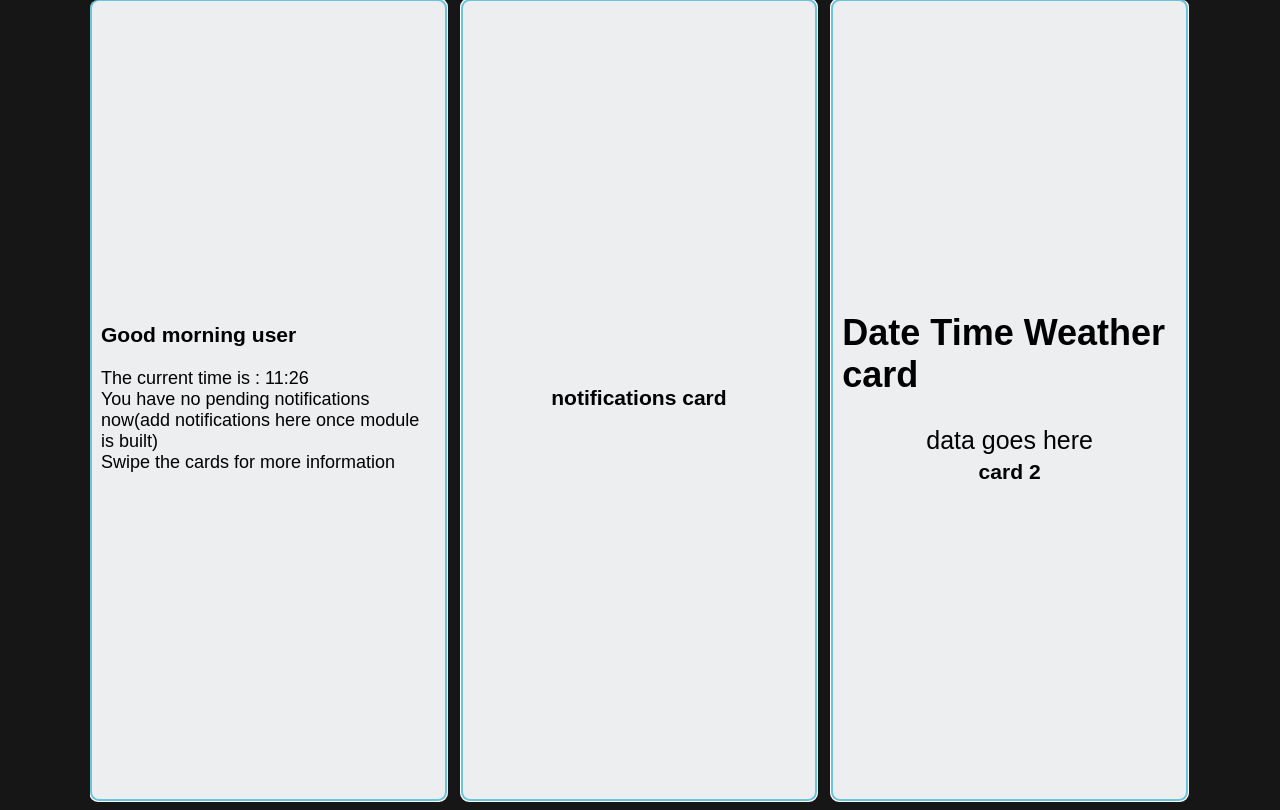
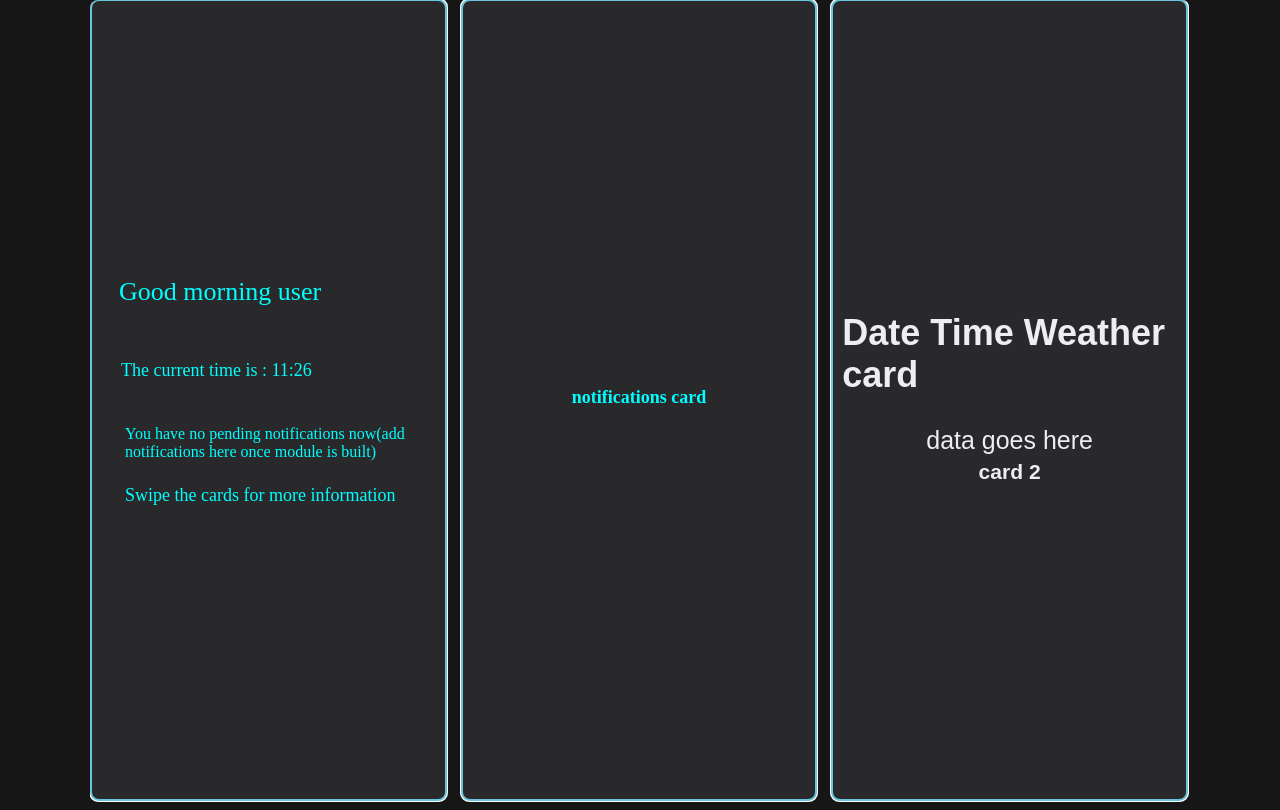
Before and after one commit to josssss07/MIRAG8_site_demo, a plain HTML site: page index.html in a window 1280 px wide. Drawn offline with nearby package versions, Linux system fonts and the light colour scheme; no server answers; a web font is replaced by a local one.

Commit message:
color edits

```diff
--- a/index.html
+++ b/index.html
@@ -1,6 +1,7 @@
 <!DOCTYPE html>
 <html lang="en" dir="ltr">
   <head>
+    <link rel="stylesheet" href="./styles/greeting_card.css">
     <meta charset="utf-8" />
     <title>Infinite Card Slider JavaScript | CodingNepal</title>
     <link rel="stylesheet" href="./styles/style.css">
@@ -14,15 +15,17 @@
         <!--grettings card-->
         <li class="card">
           <div class="greetings-info-card">
-            <h3 id='greetings' class="greetings"></h3><br>
+            <p id='greetings' class="greetings"></p><br>
             <p id="current-time" class="current-time"></p>
-            <p>You have no pending notifications now(add notifications here once module is built)</p>
-            <p>Swipe the cards for more information</p>
+            <div class="info-card-greet">
+              <p class="info-p">You have no pending notifications now(add notifications here once module is built)</p>
+              <p class="info-p-2">Swipe the cards for more information</p>
+            </div>
           </div>
         </li>
         <!--notifications cards-->
         <li class="card">
-          <h3>notifications card</h3>
+          <h3 class="notif-card">notifications card</h3>
         </li>
         <!--date time card-->
         <li class="card">
@@ -35,7 +38,6 @@
           <div class="container">
             <div class="todo-header">
               <h2>ToDo List</h2>
-              <img src="images/notebook.webp" height="50px" />
             </div>
             <div class="todo-body">
               <input
@@ -57,7 +59,7 @@
             </div>
         </li>
         <li class="card">
-          <h2>Stocks card example</h2>
+          <h2 style="color: aqua;">Stocks card example</h2>
           <div class="blocker">
             <canvas id="myChart"></canvas>
           </div>
@@ -116,16 +118,18 @@
             fetchData();
           </script>
         </li>
-        <li class="card">
+        <li class="card" style="color: aqua;">
           <h3>spotify card</h3>
         </li>
-        <li class="card">
+        <li class="card" style="color: aqua;">
           <h3>email card</h3>
         </li>
+        <!--
         <li class="card">
-          <h3>youtube card</h3>
+          <iframe src="https://www.youtube.com" height="600" width="250"></iframe>
         </li>
-        <li class="card">
+        -->
+        <li class="card" style="color: aqua;">
           <h3>home assist card</h3>
         </li>
       </ul>
--- /dev/null
+++ b/styles/greeting_card.css
@@ -0,0 +1,43 @@
+.greetings-info-card{
+    display: flex;
+    flex-direction: column;
+    color: aqua;
+}
+
+.greetings{
+    font-size: 26px;
+    padding: 12px;
+    padding-left: 18px;
+    font-family: 'JetBrains Mono';
+}
+.current-time{
+    padding: 20px;
+    display: inline;
+    font-family: 'JetBrains Mono';
+    font-size: 18px;
+}
+
+.info-card-greet{
+    display: flex;
+    flex-direction: column;
+    padding: 12px;
+}
+
+.info-p{
+    padding: 12px;
+    font-size: 16px;
+    font-family: 'JetBrains Mono';
+}
+
+.info-p-2{
+    padding: 12px;
+    font-size: 18px;
+    font-family: 'JetBrains Mono';
+}
+
+.notif-card{
+    padding: 12px;
+    font-size: 18px;
+    font-family: 'JetBrains Mono';
+    color: aqua;
+}
--- a/styles/style.css
+++ b/styles/style.css
@@ -15,7 +15,6 @@ body {
   justify-content: center;
   min-height: 100vh;
   background-color: #161616;
-  color:white ;
 }
 .wrapper {
   max-width: 1100px;
@@ -89,6 +88,8 @@ body {
   outline-color: #68C5DB;
   overflow-y: auto; /*ADDITION FOR SCROLLABLE*/
   max-height: 800px;
+  color: #edeef0;
+  background-color: #29292c;
 }
 
 .carousel .card h2 {
@@ -113,6 +114,8 @@ body {
   }
 }
 
+
+
 /* to do list */
 .todo-header {
   display: flex;
@@ -121,6 +124,7 @@ body {
   padding-left: 5px;
   justify-content: center;
   position: relative;
+  color: aqua;
 }
 
 .todo-body {
@@ -176,7 +180,7 @@ li {
 h5 {
   text-align: center;
   margin-bottom: 10px;
-  color: green;
+  color: aqua;
 }
 
 .todo-controls {
@@ -248,3 +252,7 @@ li.deleted-item {
     margin-bottom: 10px; /* Add some bottom margin for spacing */
   }
 }
+.blocker{
+  color: aqua;
+  /*shalom fix this*/
+}
```
